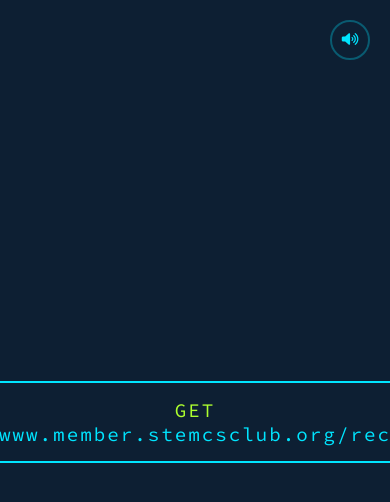
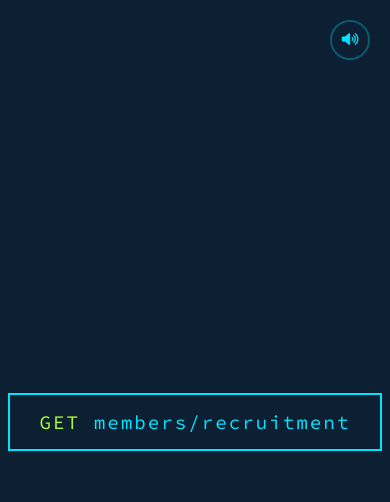
Before and after one commit to stemcomputerscienceclub/STEM-CSC-Members-Platform, a plain HTML site: page index.html in a window 390 px wide. Drawn offline with Linux system fonts and the light colour scheme.

Commit message:
this time just making some shit responsive

```diff
--- a/index.html
+++ b/index.html
@@ -19,7 +19,7 @@
 <body>
   <!-- START SCREEN -->
   <div class="start-screen" id="startScreen">
-    <button id="startButton" class="start-button"><span style="color: greenyellow;">GET</span> https://www.member.stemcsclub.org/recruitment
+    <button id="startButton" class="start-button"><span style="color: greenyellow;">GET</span> members/recruitment
     </button>
   </div>
 
```
